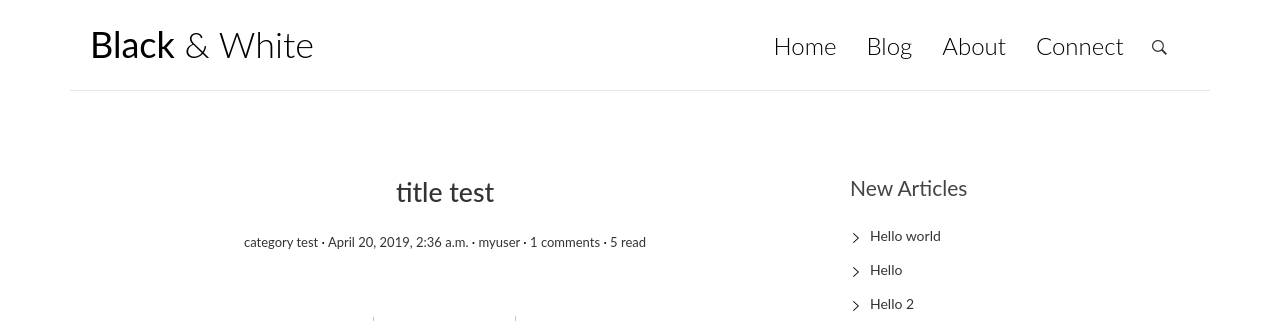
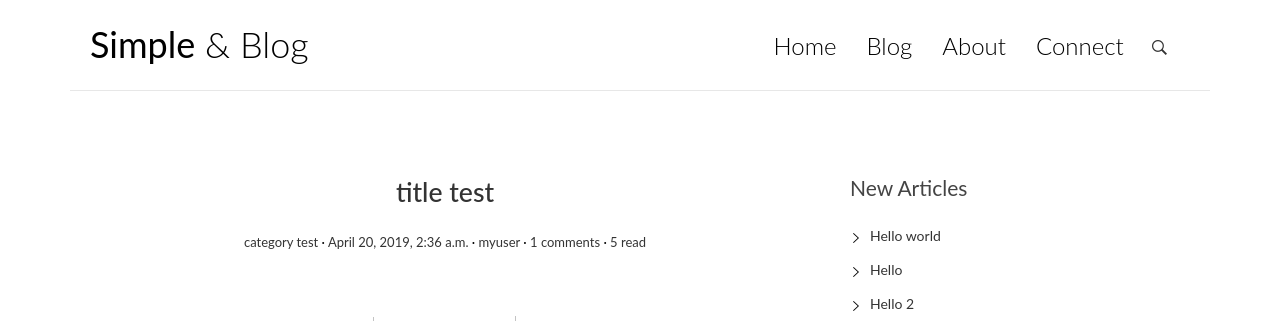
Before and after one commit to pqi1/djangoBlog, a Django app: page / in a window 1280 px wide. Shown: the top 321 px of the page. Run offline with Django 3.2, Linux system fonts and the light colour scheme; data comes from the database, SQL or seed files in the repository; some libraries are stand-ins or nearby versions.

Commit message:
new looks for the simple blog

```diff
--- a/blogproject/templates/blog/index.html
+++ b/blogproject/templates/blog/index.html
@@ -2,7 +2,7 @@
 <!DOCTYPE html>
 <html>
 <head>
-    <title>Black &amp; White</title>
+    <title>Simple &amp; Blog</title>
 
     <!-- meta -->
     <meta charset="UTF-8">
@@ -27,7 +27,7 @@
         <div class="row">
             <div class="col-md-4 col-sm-5 col-xs-8">
                 <div class="logo">
-                    <h1><a href="index.html"><b>Black</b> &amp; White</a></h1>
+                    <h1><a href="index.html"><b>Simple</b> &amp; Blog</a></h1>
                 </div>
             </div><!-- col-md-4 -->
             <div class="col-md-8 col-sm-7 col-xs-4">
```
